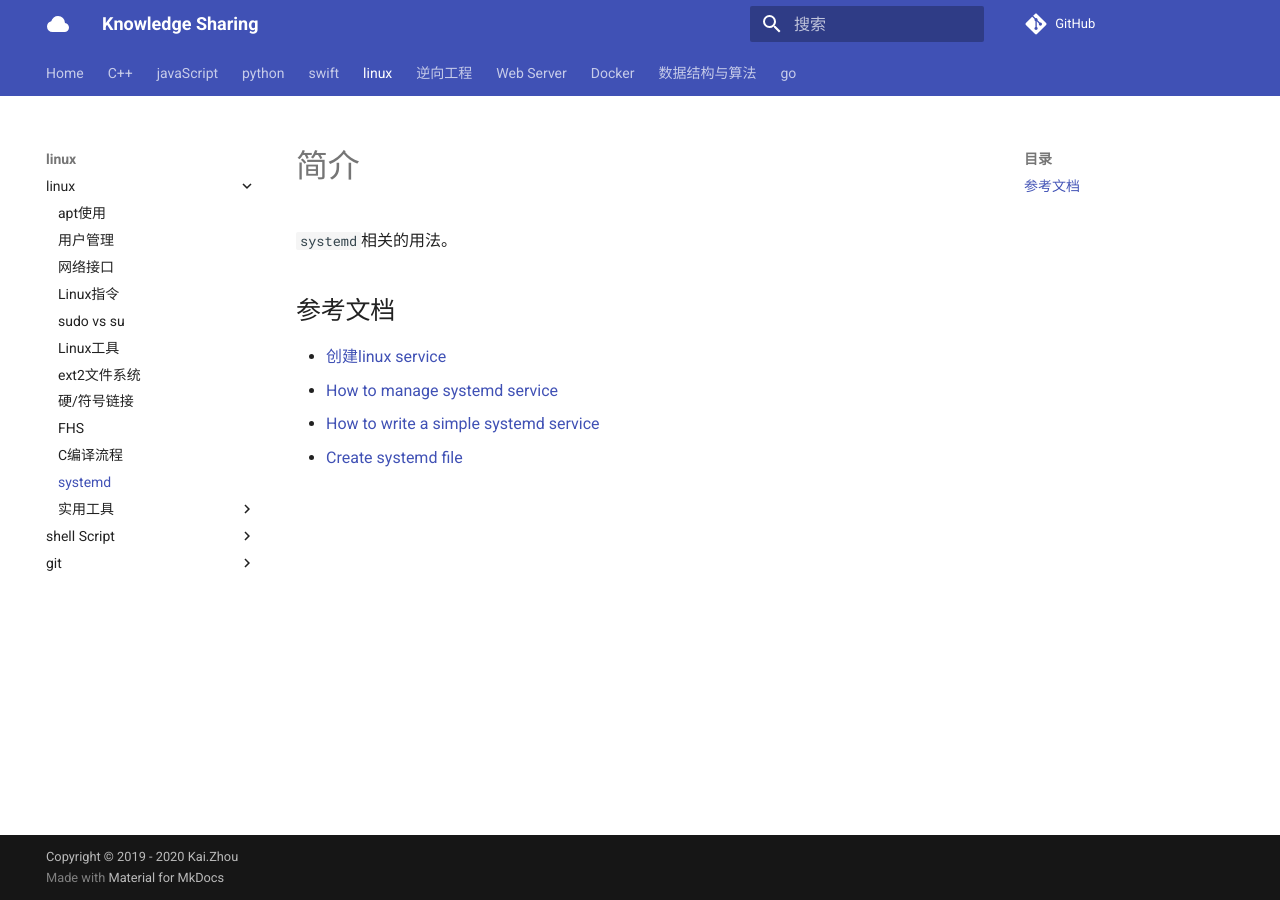
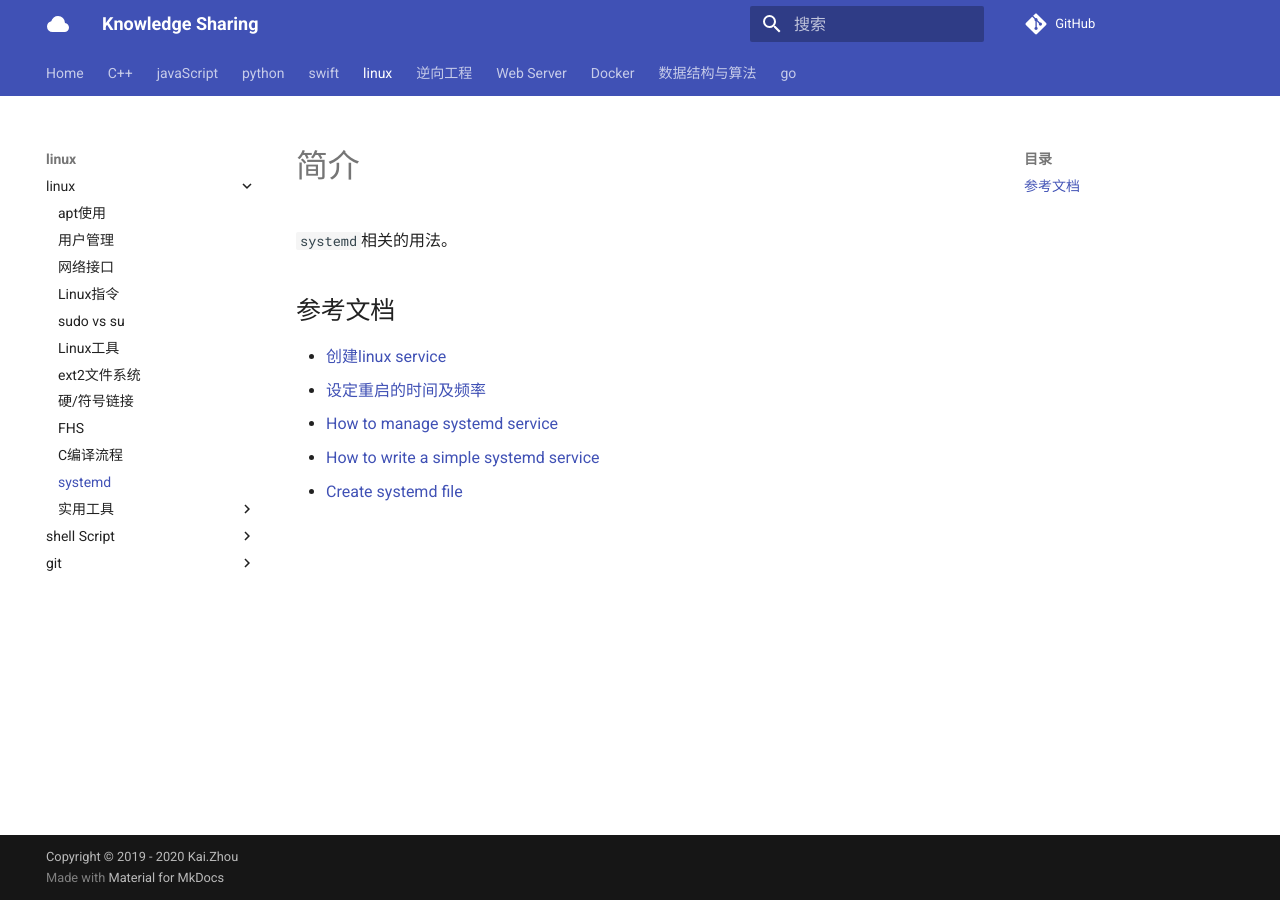
Before and after one commit to zhoukaidev/ks_blog, an MkDocs documentation site: the page built from docs/shell/linux/systemd.md, in a window 1280 px wide. Built offline with MkDocs 1.6.1 and Material for MkDocs 9.7.7, drawn with Linux system fonts in a browser that asks for light colours; comment, search, counter and statistics services are not loaded.

Commit message:
Update systemd.md

```diff
--- a/docs/shell/linux/systemd.md
+++ b/docs/shell/linux/systemd.md
@@ -6,6 +6,7 @@
 ## 参考文档
 
 * [创建linux service](https://medium.com/@benmorel/creating-a-linux-service-with-systemd-611b5c8b91d6)
+* [设定重启的时间及频率](https://packet-radio.net/systemd-restartsec-startlimitinterval-startlimitintervalsec/)
 * [How to manage systemd service](https://www.digitalocean.com/community/tutorials/how-to-use-systemctl-to-manage-systemd-services-and-units)
 * [How to write a simple systemd service](https://linuxconfig.org/how-to-write-a-simple-systemd-service)
 * [Create systemd file](https://www.devdungeon.com/content/creating-systemd-service-files)
```
